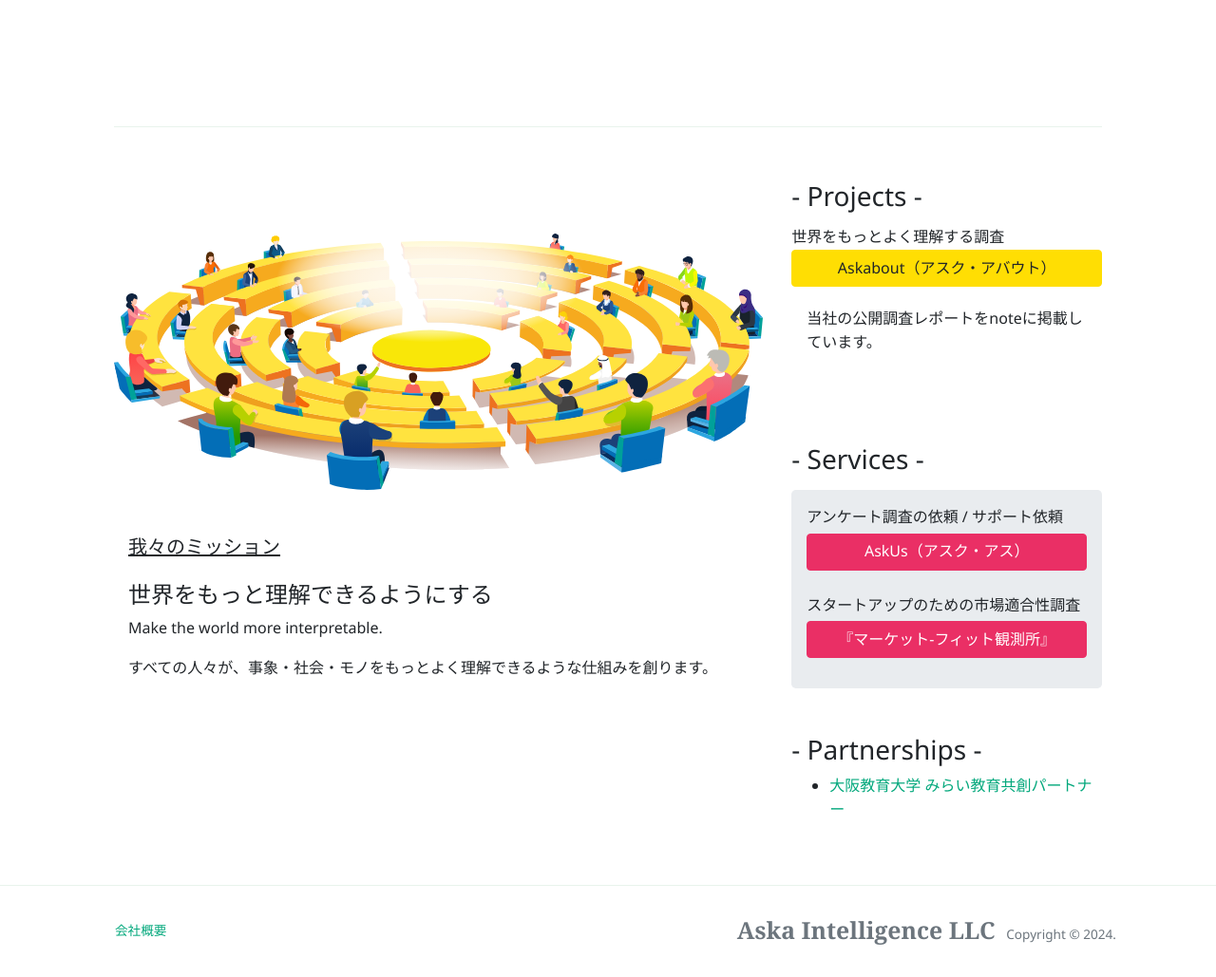
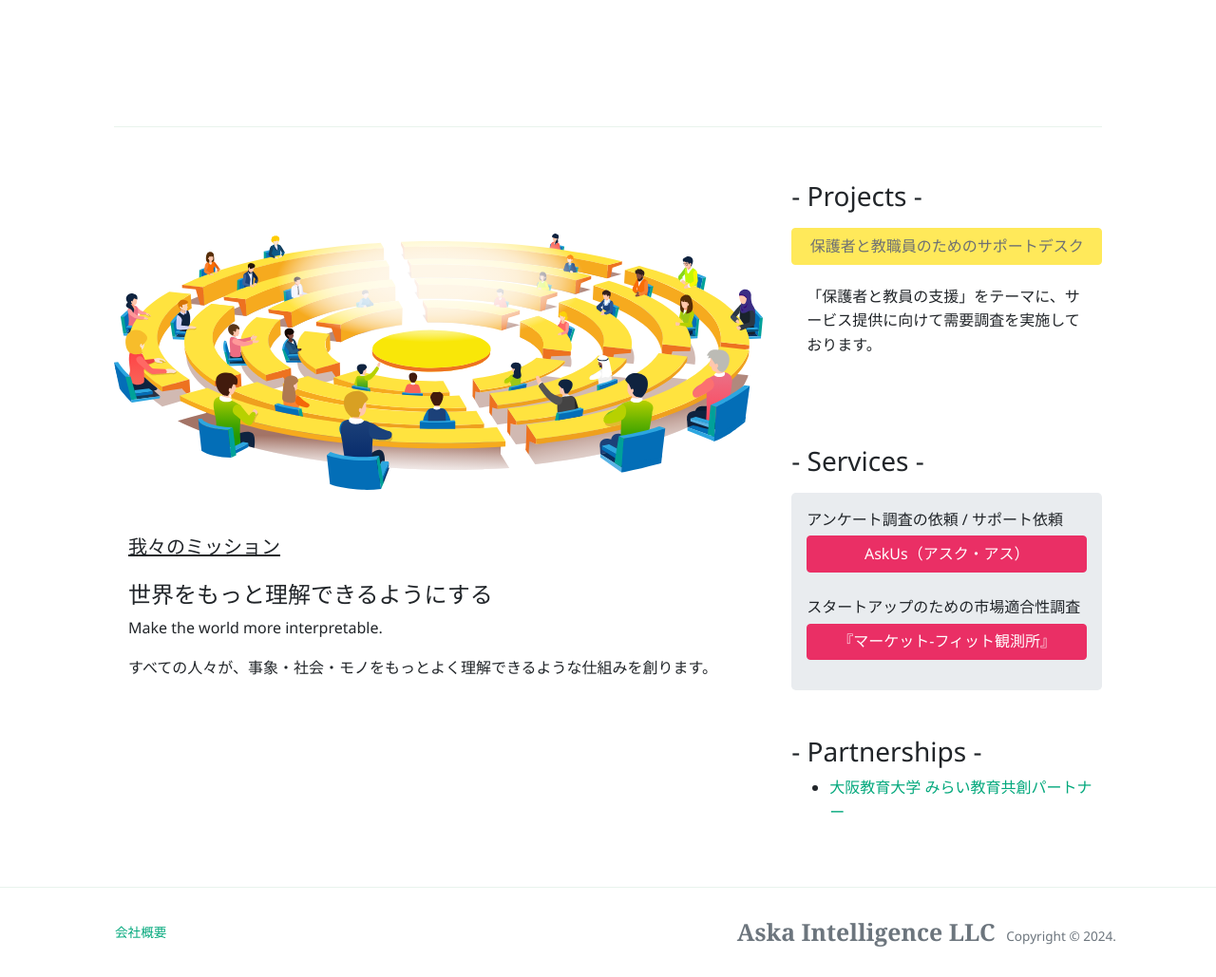
Before and after one commit to Aska-systems/ja, a Jekyll site: the page built from index.html, in a window 1280 px wide and 1029 px high. Shown: the whole window at 95% size. Built offline with Jekyll 4.4.1, drawn with Linux system fonts in a browser that asks for light colours; nearby versions of some CDN libraries; the list of posts is cut into pages by our own code.

Commit message:
Remove Askabout and Add 先生の窓口

```diff
--- a/_includes/sidebar.html
+++ b/_includes/sidebar.html
@@ -6,14 +6,16 @@
 
 <a target="_blank" class="btn btn-danger d-block" href="https://www.wowthemes.net/donate/"><i class="fa fa-coffee"></i> Buy me a coffee</a>  -->
 
-
+<!--
 <h3 class="mt-4 mb-3">- Projects -</h3>
 <h6 class="mb-1">世界をもっとよく理解する調査</h6>
 <a href="https://note.com/askaintelligence/m/maece3a3a7953" class="btn btn-warning d-block mb-2">Askabout（アスク・アバウト）</a>
 <p class="nav-link mb-6">当社の公開調査レポートをnoteに掲載しています。</p>
+ -->
 
-
-
+<h3 class="mt-4 mb-3">- Projects -</h3>
+<a href="#" class="btn btn-warning d-block mb-2 disabled">保護者と教職員のためのサポートデスク</a>
+<p class="nav-link mb-6">「保護者と教員の支援」をテーマに、サービス提供に向けて需要調査を実施しております。</p>
 
 
 
```
Also changed, not shown: 8 other files.
